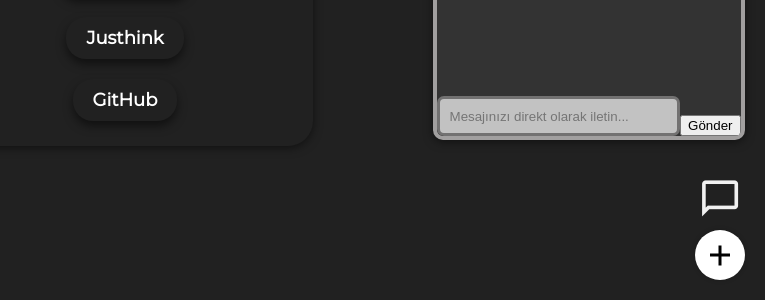
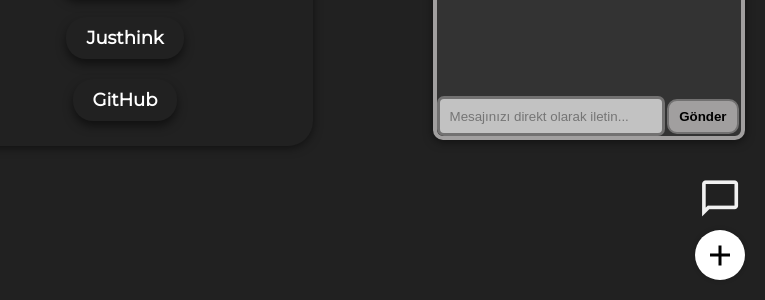
Before and after one commit to rotten-kozanoglu/planitarchis.github.io, a plain HTML site: page index.html in a window 1280 px wide. Both pictures are taken after a click on the element "chat_bubble". Shown: the part 500-800 px from the top of the page, without its empty margins (515-1280 px from the left). Drawn offline with nearby package versions, Linux system fonts and the light colour scheme.

Commit message:
send-button'a stil eklendi

```diff
--- a/style.css
+++ b/style.css
@@ -283,7 +283,6 @@ a {
   scrollbar-width: 100px;
   background: #333;
   box-shadow: 0px 2px 10px rgba(0, 0, 0, 0.5);
-
   height: 25rem;
   width: 19rem;
   border: 4px solid #a19f9f;
@@ -326,6 +325,20 @@ a {
   height: 2.5rem;
 }
 
+#send-button{
+  padding: 8px 10px;
+  margin: 0 2px 2px;
+  border: 2px solid #727171;
+  border-radius: 10px;
+  font-weight: bold;
+  background-color: #a19f9f;
+  cursor: pointer;
+}
+
+#send-button:hover{
+  background-color: #8a8888;
+}
+
 .chatbox .chat{
   display: flex;
   flex-direction: column;
```
